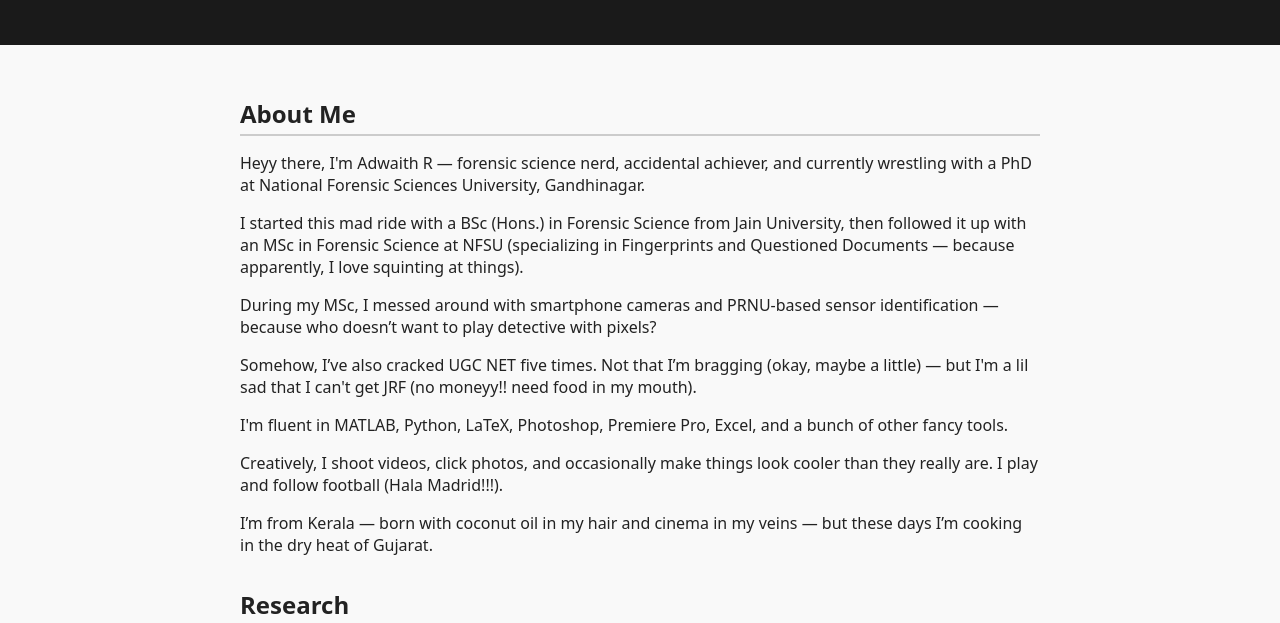
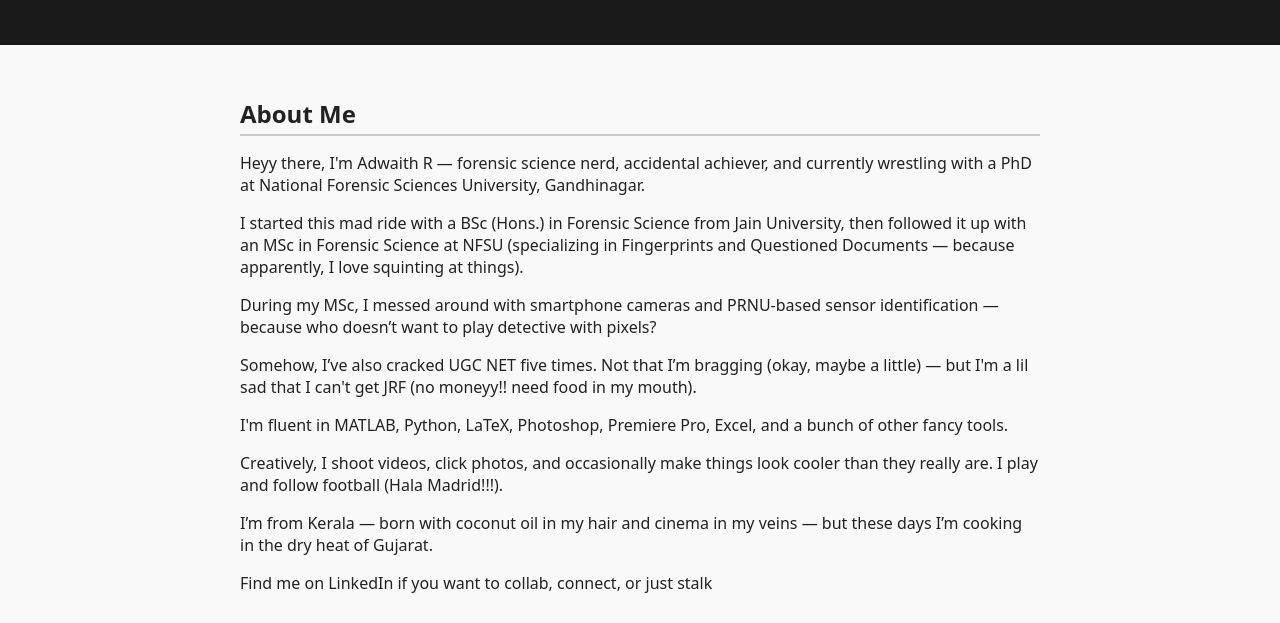
Before and after one commit to adwaithrforensic/portfolio, a plain HTML site: page index.html in a window 1280 px wide. Shown: the part 137-760 px from the top of the page. Drawn offline with Linux system fonts and the light colour scheme.

Commit message:
Update index.html

```diff
--- a/index.html
+++ b/index.html
@@ -69,6 +69,7 @@
   <p>Creatively, I shoot videos, click photos, and occasionally make things look cooler than they really are. I play and follow football (Hala Madrid!!!).</p>
 
   <p>I’m from Kerala — born with coconut oil in my hair and cinema in my veins — but these days I’m cooking in the dry heat of Gujarat.</p>
+   <p>Find me on LinkedIn if you want to collab, connect, or just stalk </p>
 </section>
 
 
```
